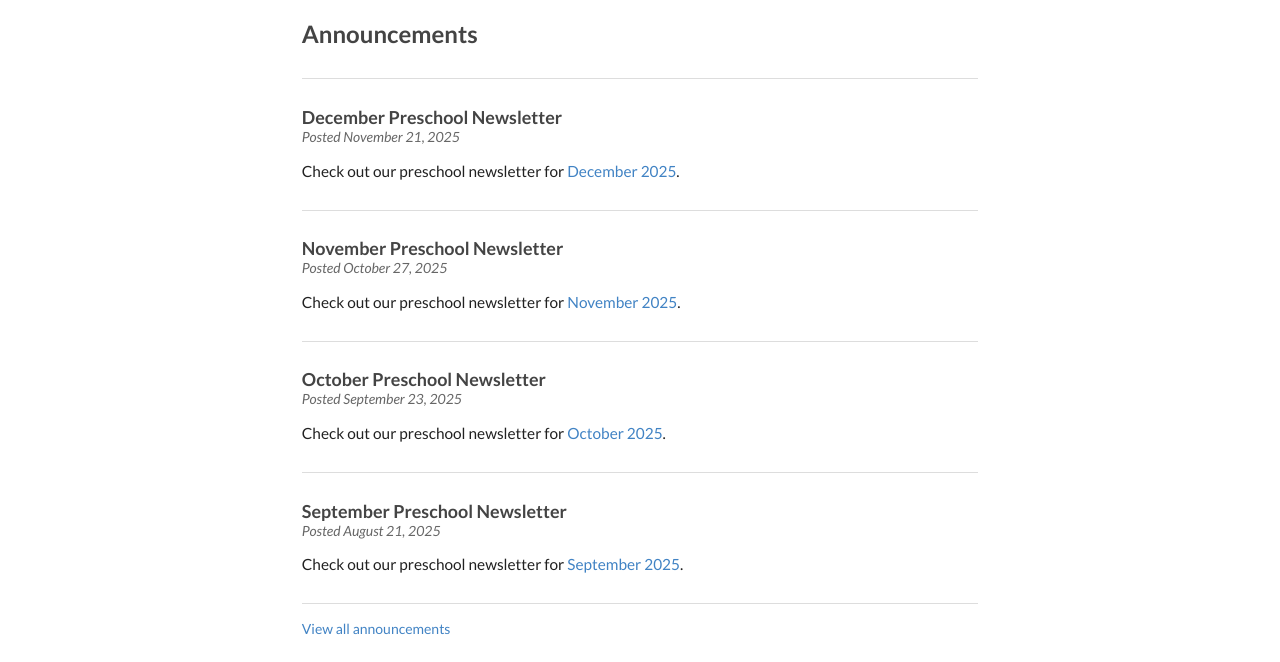
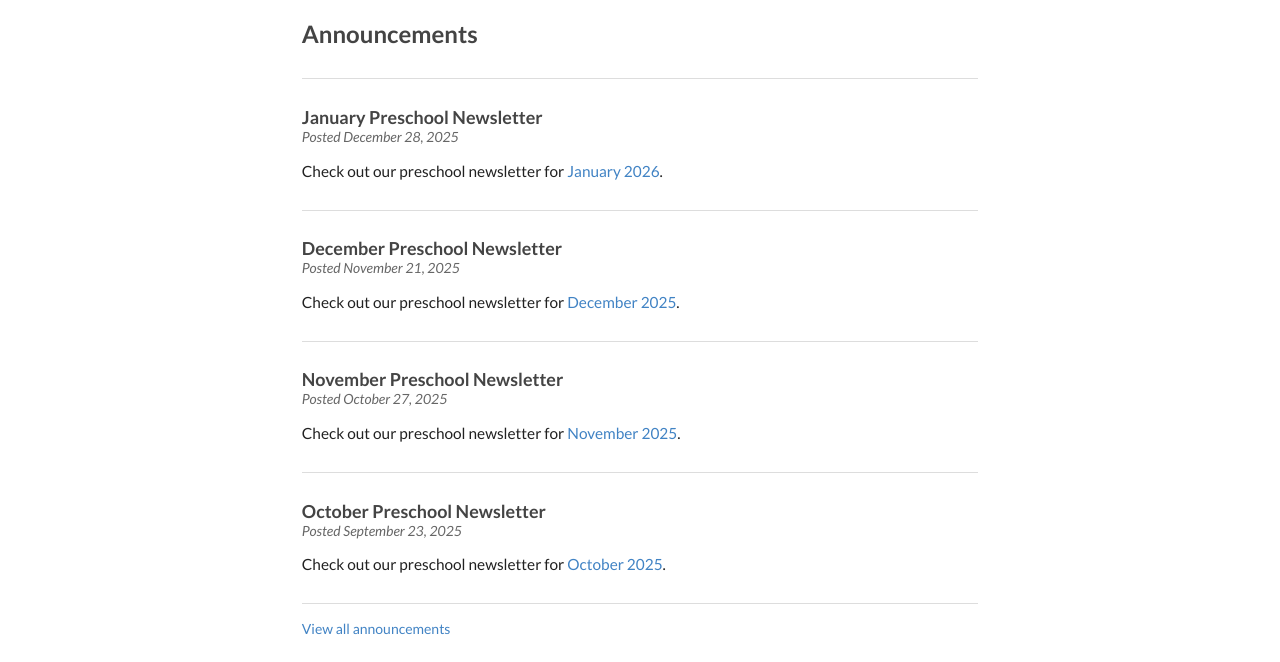
Before and after one commit to childrenofhope/childrenofhope, a Jekyll site: the page built from index.html, in a window 1280 px wide. Shown: the part 799-1461 px from the top of the page. Built offline with Jekyll 4.4.1, drawn with Linux system fonts in a browser that asks for light colours; the list of posts is cut into pages by our own code.

Commit message:
Added January 2026 newsletter

```diff
--- a/newsletter.md
+++ b/newsletter.md
@@ -9,6 +9,9 @@
 
 <h3 class="ui header">Current School Year</h3>
 <div class="ui newsletter list">
+  <a class="item" href="{{ site.baseurl }}/assets/newsletters/2025-2026/COH_January_2026_Newsletter.pdf">
+    January 2026
+  </a>
   <a class="item" href="{{ site.baseurl }}/assets/newsletters/2025-2026/COH_December_2025_Newsletter.pdf">
     December 2025
   </a>
```
Also changed, not shown: _posts/2025-12-28-january-newsletter.md (added, +13 -0 lines), 1 other file.
